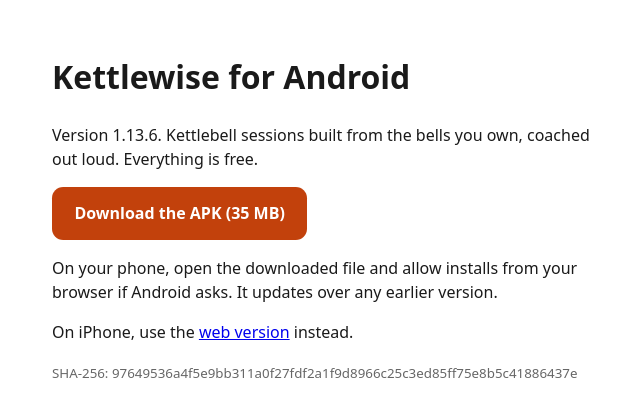
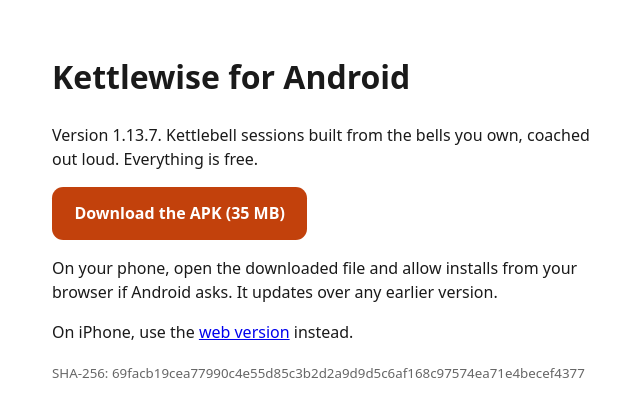
Before and after one commit to kettlewise/kettlewise, a plain HTML site: page download/index.html in a window 1280 px wide. Shown: the full height of the page, 316-956 px from the left. Drawn offline with Linux system fonts and the light colour scheme.

```diff
--- a/download/index.html
+++ b/download/index.html
@@ -3,8 +3,8 @@
 <title>Download Kettlewise for Android</title>
 <style>body{font:16px/1.5 system-ui,sans-serif;max-width:34rem;margin:0 auto;padding:2rem 1rem;color:#1a1a1a}a.btn{display:inline-block;background:#C2410C;color:#fff;padding:.9rem 1.4rem;border-radius:.7rem;text-decoration:none;font-weight:700}small{color:#666}</style></head>
 <body><h1>Kettlewise for Android</h1>
-<p>Version 1.13.6. Kettlebell sessions built from the bells you own, coached out loud. Everything is free.</p>
+<p>Version 1.13.7. Kettlebell sessions built from the bells you own, coached out loud. Everything is free.</p>
 <p><a class="btn" href="Kettlewise.apk">Download the APK (35 MB)</a></p>
 <p>On your phone, open the downloaded file and allow installs from your browser if Android asks. It updates over any earlier version.</p>
 <p>On iPhone, use the <a href="../app/">web version</a> instead.</p>
-<p><small>SHA-256: 97649536a4f5e9bb311a0f27fdf2a1f9d8966c25c3ed85ff75e8b5c41886437e</small></p></body></html>
+<p><small>SHA-256: 69facb19cea77990c4e55d85c3b2d2a9d9d5c6af168c97574ea71e4becef4377</small></p></body></html>
```
Also changed, not shown: 1 other file.
